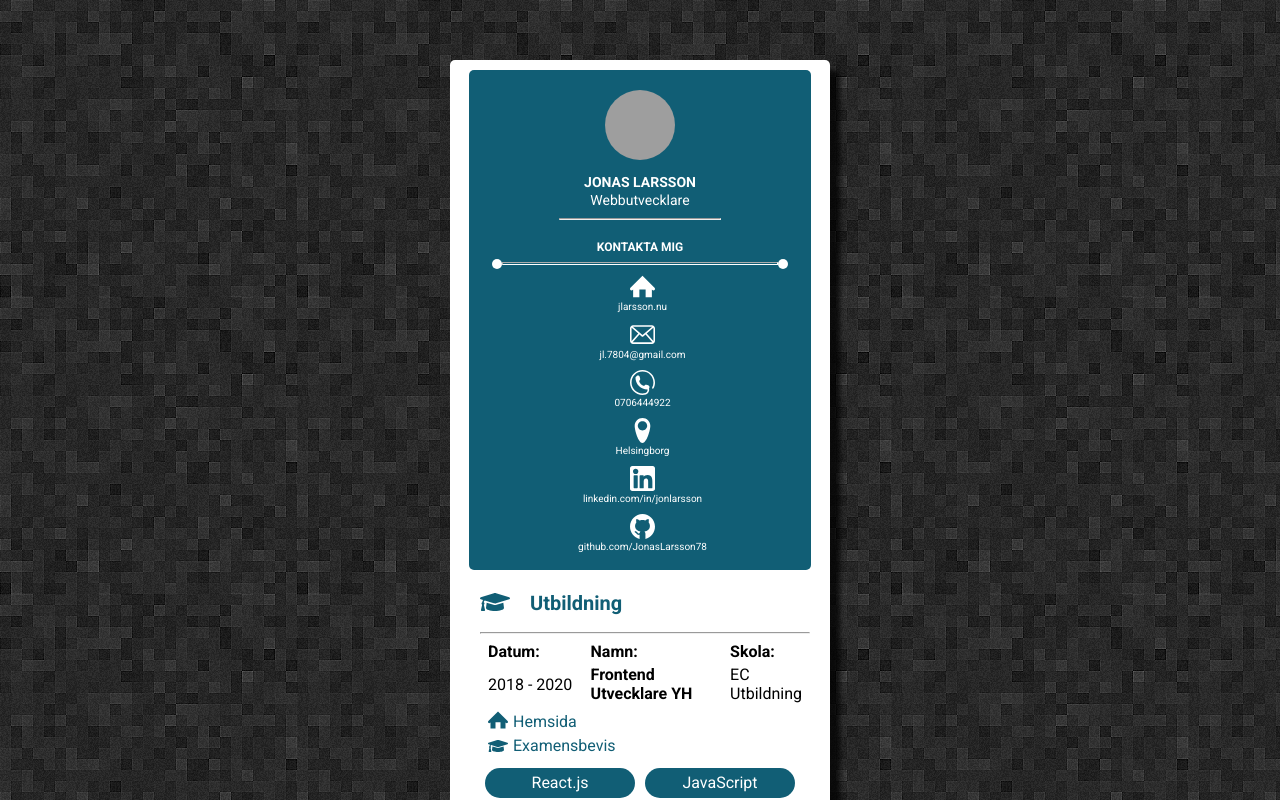
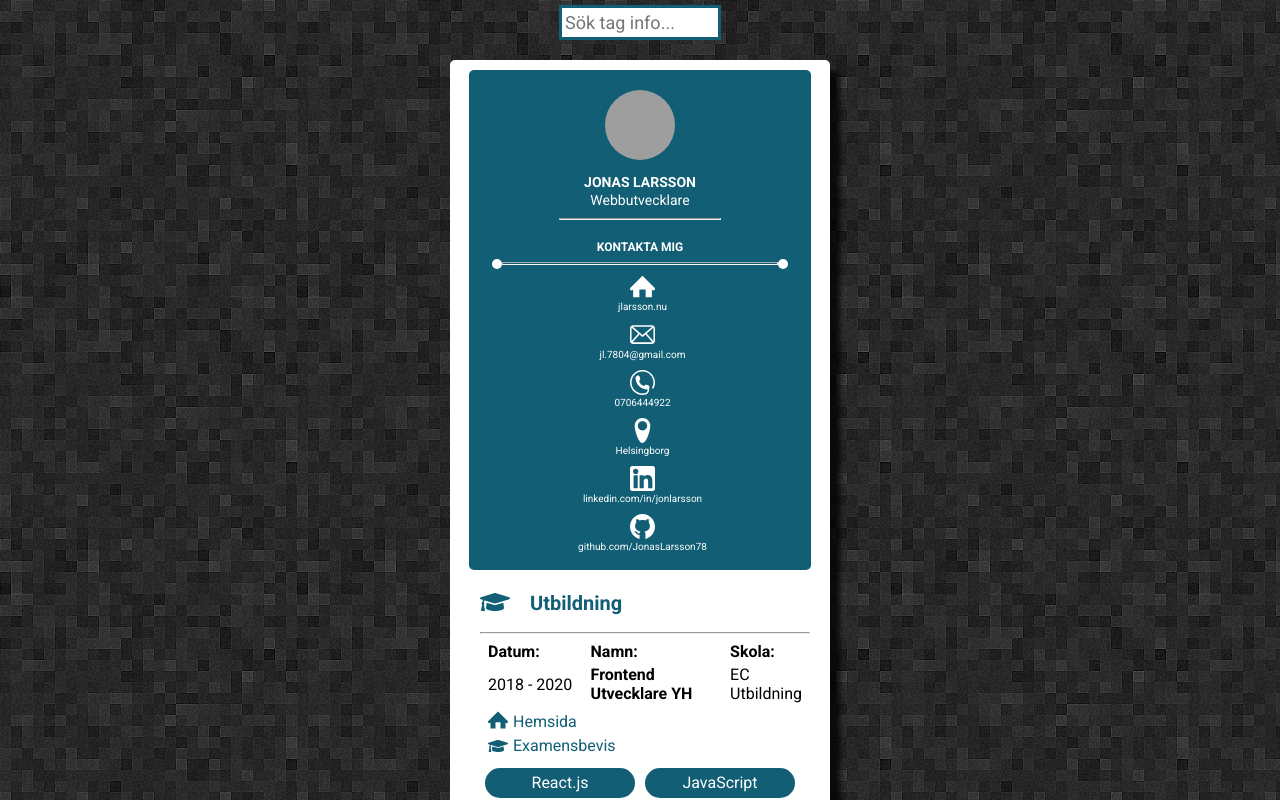
Before and after one commit to JonasLarsson78/cv_vue, a Vue app: page / in a window 1280 px wide. Shown: the top 800 px of the page. Built offline with nearby package versions, Linux system fonts and the light colour scheme; grey boxes are pictures that could not be loaded.

Commit message:
add search tags

```diff
--- a/src/components/cvContainer.vue
+++ b/src/components/cvContainer.vue
@@ -1,5 +1,6 @@
 <template>
   <span>
+    <Search />
     <span v-if="!this.next">
       <div class="cvContainer">
         <Personal />
@@ -66,6 +67,7 @@ import Language from './language';
 import AllSkills from './all_skills';
 import Hobby from './hobby';
 import References from './references';
+import Search from './search';
 export default {
   name: 'Cv',
   components: {
@@ -76,6 +78,7 @@ export default {
     AllSkills,
     Hobby,
     References,
+    Search,
   },
   data() {
     return {
--- a/src/components/personal.vue
+++ b/src/components/personal.vue
@@ -133,7 +133,7 @@
       <Skills str="Mongo DB" name="mongodb" procent="80%" />
       <!-- End skills -->
       <hr class="personalHr" />
-      <div class="version">Cv_Vue V.2.0.5</div>
+      <div class="version">Cv_Vue V.2.1.0</div>
       <div class="end"></div>
     </div>
   </div>
--- /dev/null
+++ b/src/components/search.vue
@@ -0,0 +1,119 @@
+<template>
+  <span>
+    <div class="searchContainer">
+      <input
+        placeholder="Sök tag info..."
+        class="searchInput"
+        v-model="inputData"
+        type="text"
+      />
+      <span v-if="searchData.length">
+        <div v-for="(data, index) in searchData" :key="index">
+          <div @click="clickOpenInfo" class="searchBack">{{ data.items }}</div>
+        </div>
+      </span>
+      <span v-else>
+        <div v-show="inputData !== ''" class="searchBack">None</div>
+      </span>
+    </div>
+    <div class="modal" v-if="openModal">
+      {{ modalData.info }}
+      <br /><i class="from">Källa: {{ modalData.from }}</i>
+      <div @click="closeModal" class="close">Stäng</div>
+    </div>
+  </span>
+</template>
+
+<script>
+import { tagInfo } from '../data/tagInfo';
+export default {
+  name: 'Search',
+  data() {
+    return {
+      info: tagInfo,
+      inputData: '',
+      searchData: [],
+      openModal: false,
+      modalData: {},
+    };
+  },
+  watch: {
+    inputData: function() {
+      if (this.inputData) {
+        const filter = this.info.filter((x) =>
+          x.items.toLowerCase().includes(this.inputData.toLowerCase()),
+        );
+        this.searchData = filter;
+      } else {
+        this.searchData = [];
+      }
+    },
+  },
+  methods: {
+    clickOpenInfo(e) {
+      const find = this.searchData.find((x) => x.items === e.target.innerHTML);
+      this.modalData = find;
+      this.openModal = true;
+      this.searchData = [];
+      this.inputData = '';
+    },
+    closeModal() {
+      this.openModal = false;
+    },
+  },
+};
+</script>
+
+<style scoped>
+.modal {
+  position: absolute;
+  top: 50%;
+  left: 50%;
+  transform: translate(-50%, -50%);
+  width: 500px;
+  min-height: 50px;
+  background-color: white;
+  border: 1px solid black;
+  border-radius: 5px;
+  color: black;
+  text-align: left;
+  padding: 10px;
+  box-shadow: 10px 10px 5px 0px #000000bf;
+  z-index: 1000;
+}
+.searchContainer {
+  position: absolute;
+  top: 5px;
+  left: 50%;
+  transform: translate(-50%);
+  z-index: 10000;
+}
+.searchBack {
+  background-color: #115e75;
+  height: 23px;
+  cursor: pointer;
+}
+.searchInput {
+  width: 150px;
+  height: 23px;
+  font-size: 18px;
+  padding: 3px;
+  border: 3px solid #115e75;
+  outline: none;
+}
+.close {
+  cursor: pointer;
+  margin-top: 10px;
+  background-color: #115e75;
+  color: white;
+  text-align: center;
+  padding: 3px;
+  border-radius: 5px;
+}
+.close:hover {
+  background-color: #1881a1;
+}
+.from {
+  font-size: 12px;
+}
+</style>
```
Also changed, not shown: 1 other file (tests, documents, lock files or other folders).
